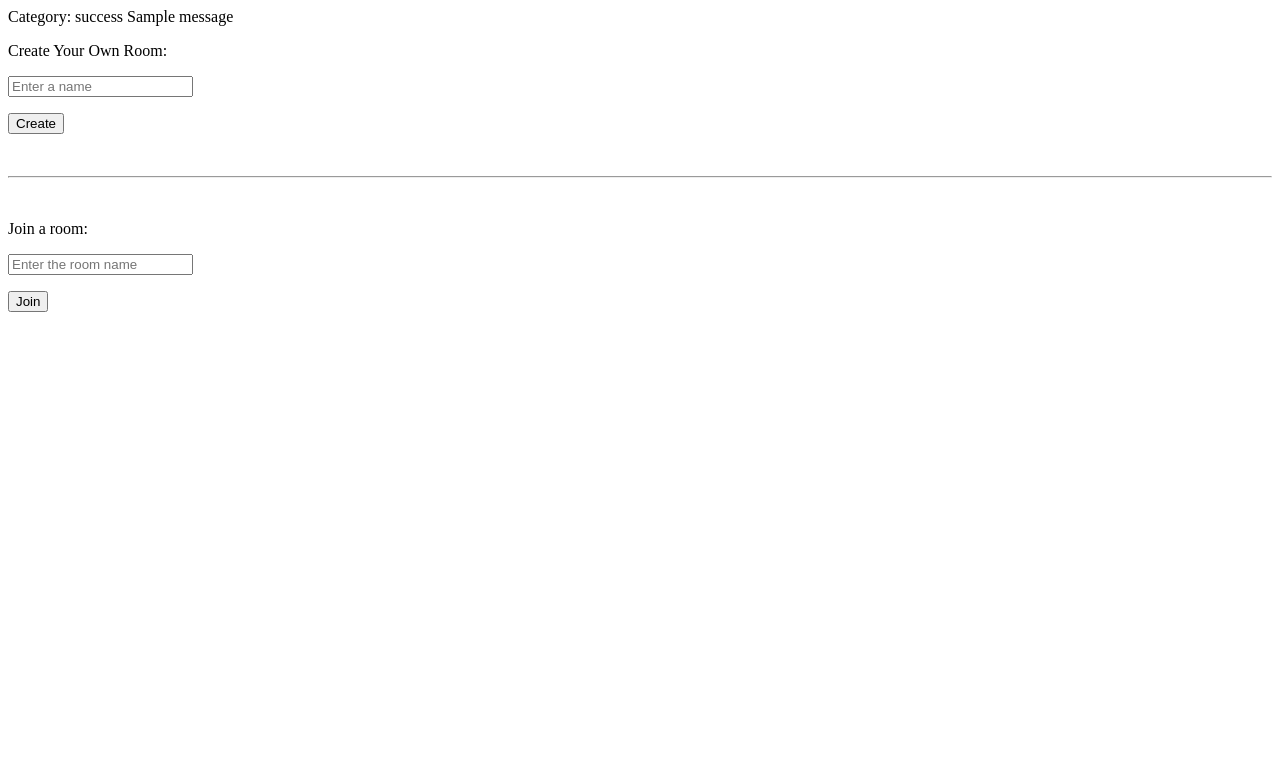
After one commit to adarsh0016/chatapp-flask-socketio, a Flask app: page /create_room in a window 1280 px wide. The commit adds this page. Shown: the top 783 px of the page. Run offline with Flask 2, Linux system fonts and the light colour scheme; tables that the repository leaves empty hold one stand-in row (values such as "Sample post"); one stand-in notice (Sample message) is shown.

Commit message:
added ability to create and join separate rooms.

```diff
--- a/application.py
+++ b/application.py
@@ -1,9 +1,9 @@
 import os
 from threading import local
 from time import localtime, strftime
-from flask import Flask, render_template,url_for,redirect, flash
+from flask import Flask, render_template,url_for,redirect, flash, request
 from flask_login import LoginManager, login_user, current_user, login_required, logout_user
-from flask_socketio import SocketIO, send, emit, join_room, leave_room
+from flask_socketio import SocketIO, rooms, send, emit, join_room, leave_room
 
 from wtform_fields import *
 
@@ -13,14 +13,14 @@ from models import *
 app = Flask(__name__)
 app.secret_key = "scerte"
 
+ROOMS = []
+
 #configure database
-app.config['SQLALCHEMY_DATABASE_URI']="postgresql://kjmnklnutbgmql:f09236b3dc8dd29d7d57e2975069017ae82615523f17d633f96af15ad5316ced@ec2-18-215-111-67.compute-1.amazonaws.com:5432/d69460qpq6a4hq"
+app.config['SQLALCHEMY_DATABASE_URI']="postgresql://pqnykeyalyyirw:398593ffcfb96cf52bba2798cc1ed720222ed74cd5edcdcc7a7a37e1da7fc204@ec2-52-23-45-36.compute-1.amazonaws.com:5432/dam6i6c7a0u5i4"
 db = SQLAlchemy(app)
 
 #initialize Flask-SocketIO
 socketio = SocketIO(app)
-
-ROOMS = ["lounge", "news", "games", "coding"]
 
 # configure flask login
 login = LoginManager(app)
@@ -31,8 +31,8 @@ def load_user(id):
 
     return User.query.get(int(id))
 
-@app.route("/", methods=['GET', 'POST'])
-def index():
+@app.route("/signin", methods=['GET', 'POST'])
+def signin():
 
     reg_form = RegistrationForm()
 
@@ -52,9 +52,9 @@ def index():
         flash('Registered succesfully. Please login.', 'success')
         return redirect(url_for('login'))
 
-    return render_template("index.html", form=reg_form)
+    return render_template("signin.html", form=reg_form)
 
-@app.route("/login", methods=['GET', 'POST'])
+@app.route("/", methods=['GET', 'POST'])
 def login():
 
     login_form = LoginForm()
@@ -63,11 +63,33 @@ def login():
     if login_form.validate_on_submit():
         user_object = User.query.filter_by(username=login_form.username.data).first()
         login_user(user_object)
-        return redirect(url_for('chat'))
+        return redirect(url_for('create_room'))
 
         return "Not logged in!"
 
     return render_template("login.html", form=login_form)
+
+@app.route("/create_room", methods=['GET', 'POST'])
+def create_room():
+    global room_name
+    if request.method == 'POST':
+        if (request.form['Room_name']):
+            room_name = request.form['Room_name']
+            if room_name not in ROOMS:
+                ROOMS.append(room_name)
+                return redirect(url_for('chat'))
+            else:
+                flash('Room Already Exists!, try another name.', 'danger')
+                return redirect(url_for('create_room'))
+        elif (request.form['join_room_name']):
+            room_name = request.form['join_room_name']
+            if room_name in ROOMS:
+                return redirect(url_for('chat'))
+            else:
+                flash('No such room exists, check the room name before entering again!','danger')
+                return redirect(url_for('create_room'))
+
+    return render_template('create_room.html')
 
 @app.route("/chat", methods=['GET', 'POST'])
 def chat():
@@ -75,7 +97,7 @@ def chat():
     #    flash('Please login.', 'danger')
     #    return redirect(url_for('login'))
 
-    return render_template('chat.html', username=current_user.username, rooms=ROOMS)
+    return render_template('chat.html', username=current_user.username, room_name=room_name)
 
 @app.route("/logout", methods=['GET'])
 def logout():
--- /dev/null
+++ b/templates/create_room.html
@@ -0,0 +1,27 @@
+<html>
+   <body>
+       <!--Flash message-->
+       {% with messages = get_flashed_messages(with_categories=true) %}
+            {% if messages %}
+
+                Category: {{ messages[0][0] }}
+                {{ messages[0][1] }}
+
+            {% endif %}
+        {% endwith %}
+
+      <form action = "{{ url_for('create_room') }}" method = "POST">
+         <p>Create Your Own Room:</p>
+         <p><input type = "text" name = "Room_name" placeholder="Enter a name" autocomplete="off" /></p>
+         <p><input type = "submit" value = "Create" /></p>
+      </form>
+      <br>
+      <hr>
+      <br>
+      <form action = "{{ url_for('create_room') }}" method = "POST">
+        <p>Join a room:</p>
+        <p><input type = "text" name = "join_room_name" placeholder="Enter the room name" /></p>
+        <p><input type = "submit" value = "Join" /></p>
+     </form>
+   </body>
+</html>
--- a/templates/login.html
+++ b/templates/login.html
@@ -19,4 +19,10 @@
 
     </form>
 
+
+    <hr>
+
+    <p>Not Registered? <a href={{url_for('signin')}}>Signup here</a>.</p>
+
+
 {% endblock %}
```
Also changed, not shown: static/scripts/socketio.js (+2 -16 lines), templates/chat.html (+3 -5 lines), templates/signin.html (renamed from templates/index.html, +6 -1 lines).
